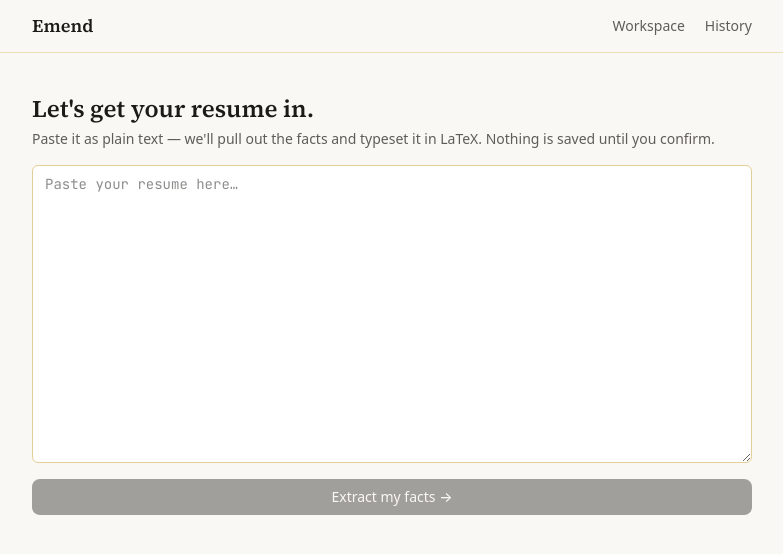
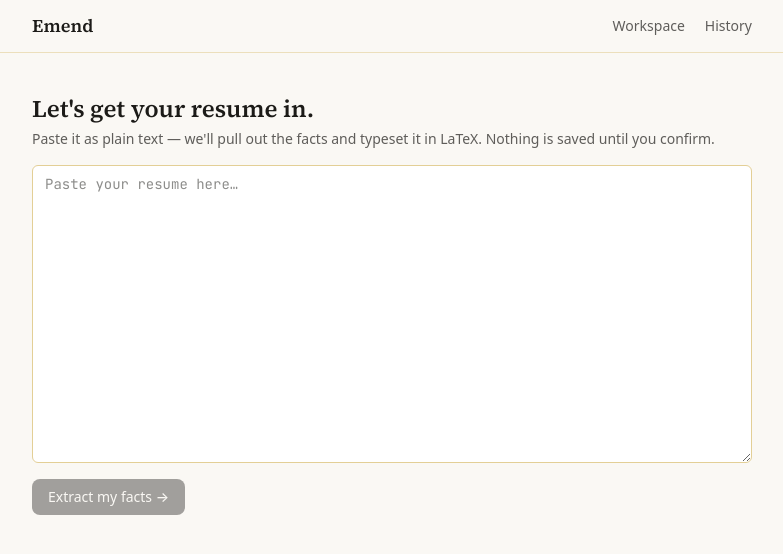
Before and after one commit to MosesfromSinai/Emend, a Next.js app in the folder web/: page /app in a window 1280 px wide. Shown: the top 554 px of the page, without its empty margins (248-1031 px from the left). Built offline with nearby package versions, Linux system fonts and the light colour scheme; no server answers.

Commit message:
cap paste length

```diff
--- a/web/app/app/page.tsx
+++ b/web/app/app/page.tsx
@@ -6,7 +6,7 @@ import { useState } from "react";
 import { MasterResumeEditor } from "@/components/master-resume-editor";
 import { Button } from "@/components/ui/button";
 import { Textarea } from "@/components/ui/textarea";
-import { ApiError, importResume, saveMaster } from "@/lib/api";
+import { ApiError, MAX_TEXT_CHARS, importResume, saveMaster } from "@/lib/api";
 import type { MasterResume } from "@/lib/types";
 
 type Step = "paste" | "confirm";
@@ -82,13 +82,20 @@ export default function OnboardingPage() {
       {error && <p className="text-sm text-red-700">{error}</p>}
       <Textarea
         value={text}
-        onChange={(e) => setText(e.target.value)}
+        onChange={(e) => setText(e.target.value.slice(0, MAX_TEXT_CHARS))}
         rows={14}
         placeholder="Paste your resume here…"
       />
-      <Button onClick={extractFacts} disabled={busy || text.trim().length === 0}>
-        {busy ? "Extracting…" : "Extract my facts →"}
-      </Button>
+      <div className="flex items-center justify-between">
+        <Button onClick={extractFacts} disabled={busy || text.trim().length === 0}>
+          {busy ? "Extracting…" : "Extract my facts →"}
+        </Button>
+        {text.length > MAX_TEXT_CHARS * 0.9 && (
+          <span className="font-mono text-xs text-ink/50">
+            {text.length.toLocaleString()} / {MAX_TEXT_CHARS.toLocaleString()}
+          </span>
+        )}
+      </div>
     </div>
   );
 }
--- a/web/app/app/workspace/page.tsx
+++ b/web/app/app/workspace/page.tsx
@@ -5,7 +5,7 @@ import { useState } from "react";
 
 import { Button } from "@/components/ui/button";
 import { Textarea } from "@/components/ui/textarea";
-import { ApiError, createApplication } from "@/lib/api";
+import { ApiError, MAX_TEXT_CHARS, createApplication } from "@/lib/api";
 
 export default function WorkspacePage() {
   const router = useRouter();
@@ -52,7 +52,7 @@ export default function WorkspacePage() {
         </p>
         <Textarea
           value={jdText}
-          onChange={(e) => setJdText(e.target.value)}
+          onChange={(e) => setJdText(e.target.value.slice(0, MAX_TEXT_CHARS))}
           rows={10}
           placeholder="Paste the job description here…"
           className="mb-3"
--- a/web/lib/api.ts
+++ b/web/lib/api.ts
@@ -7,6 +7,10 @@ import type {
 // Compose sets this to http://localhost:8000; Vercel sets it to the Fly URL.
 export const API_BASE_URL =
   process.env.NEXT_PUBLIC_API_URL ?? "http://localhost:8000";
+
+// mirrors api/config.py's MAX_TEXT_CHARS default — keeps us from bothering
+// the server with a paste we already know it'll 422 on
+export const MAX_TEXT_CHARS = 50000;
 
 export class ApiError extends Error {
   status: number;
```
